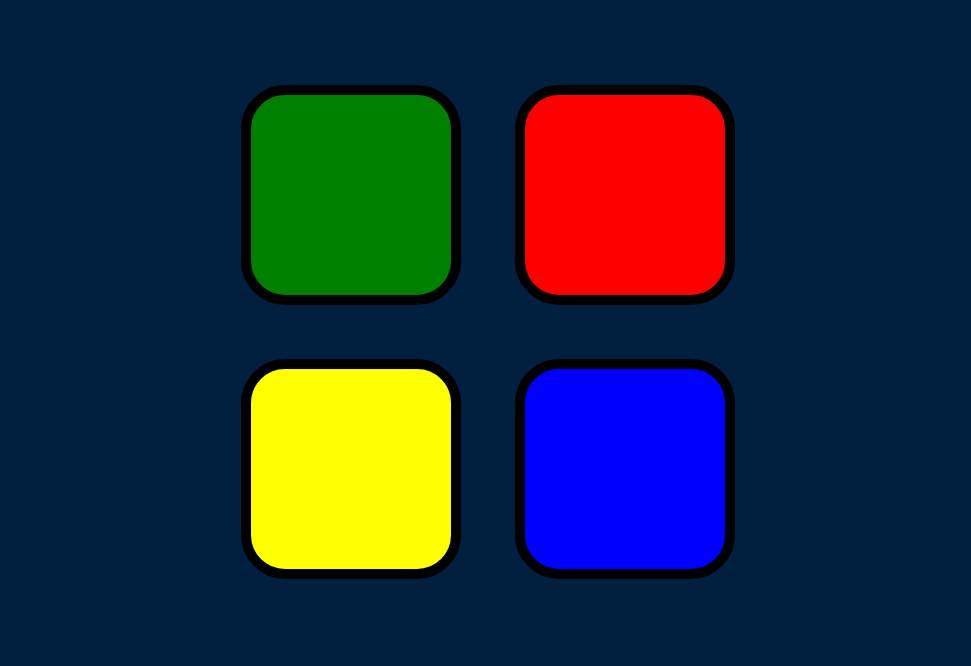
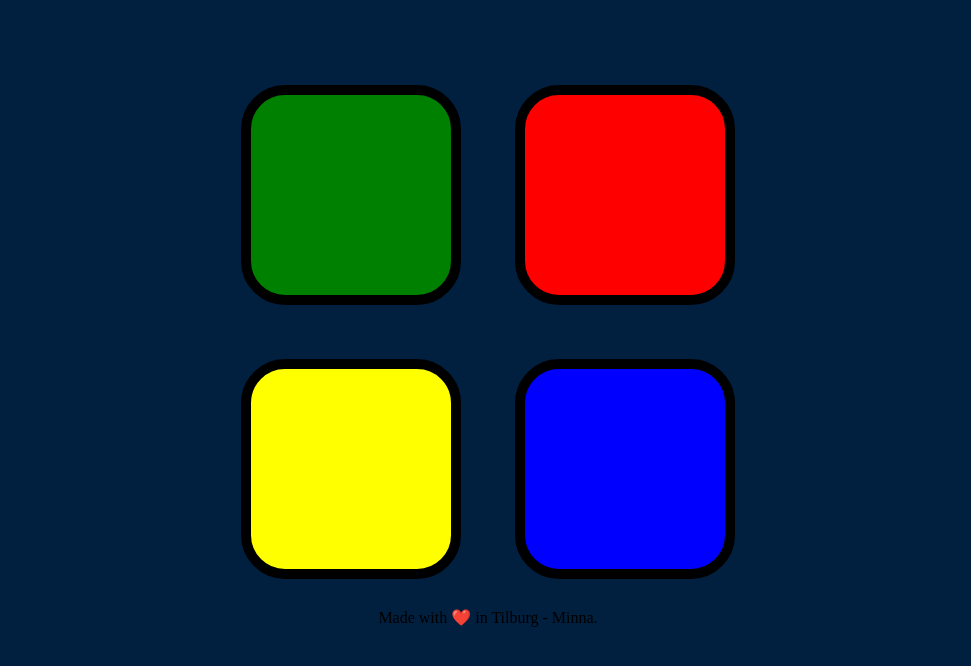
Before and after one commit to Minna937/Simon-game, a plain HTML site: page index.html in a window 1280 px wide. Shown: the part 114-780 px from the top of the page, without its empty margins (152-1123 px from the left). Drawn offline with nearby package versions, Linux system fonts and the light colour scheme.

Commit message:
Update index.html

```diff
--- a/index.html
+++ b/index.html
@@ -38,5 +38,7 @@
   <script src="https://ajax.googleapis.com/ajax/libs/jquery/3.6.3/jquery.min.js"></script>
   <script src="game.js"></script>
 </body>
-
+<footer>
+    Made with ❤️ in Tilburg - Minna.
+  </footer>
 </html>
```
